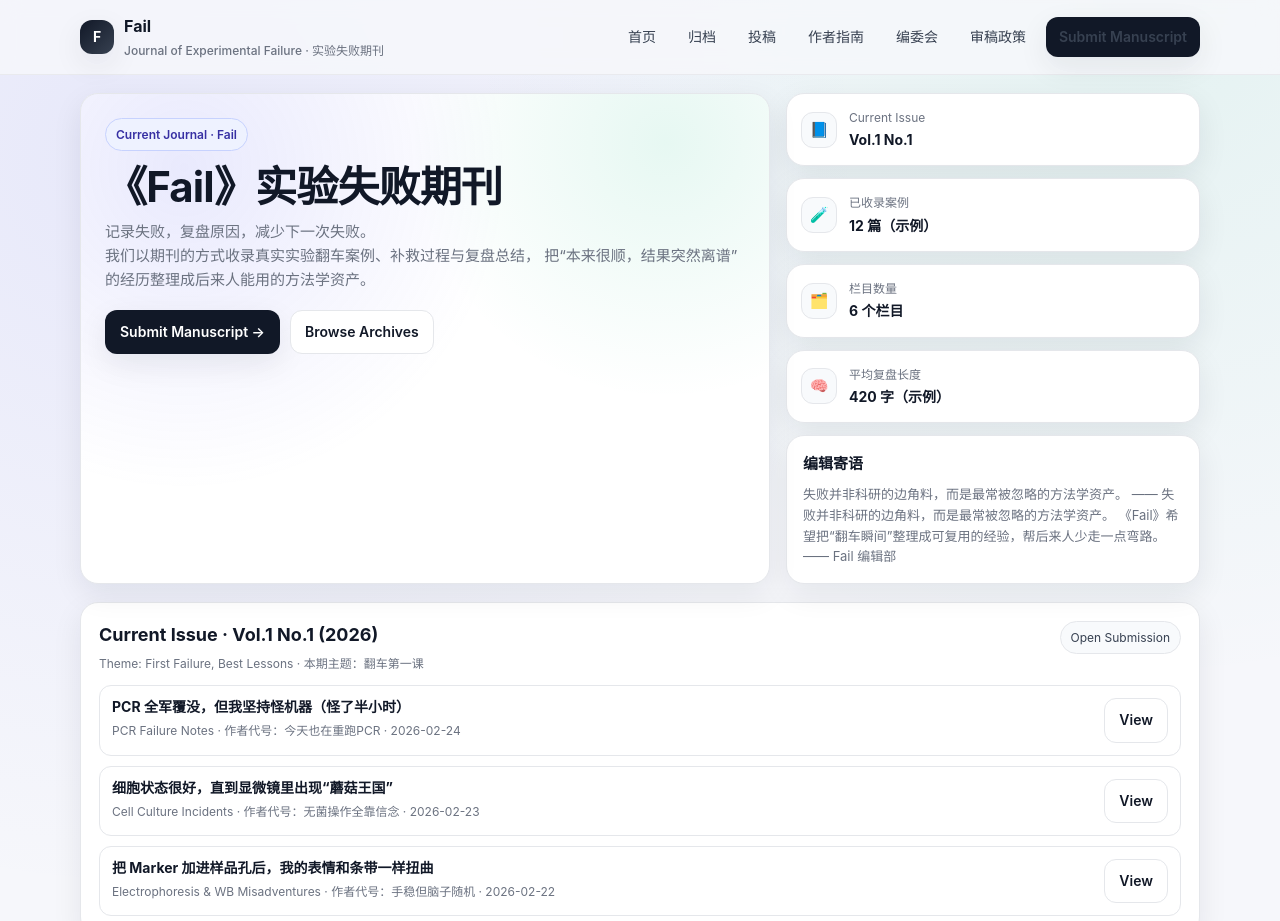
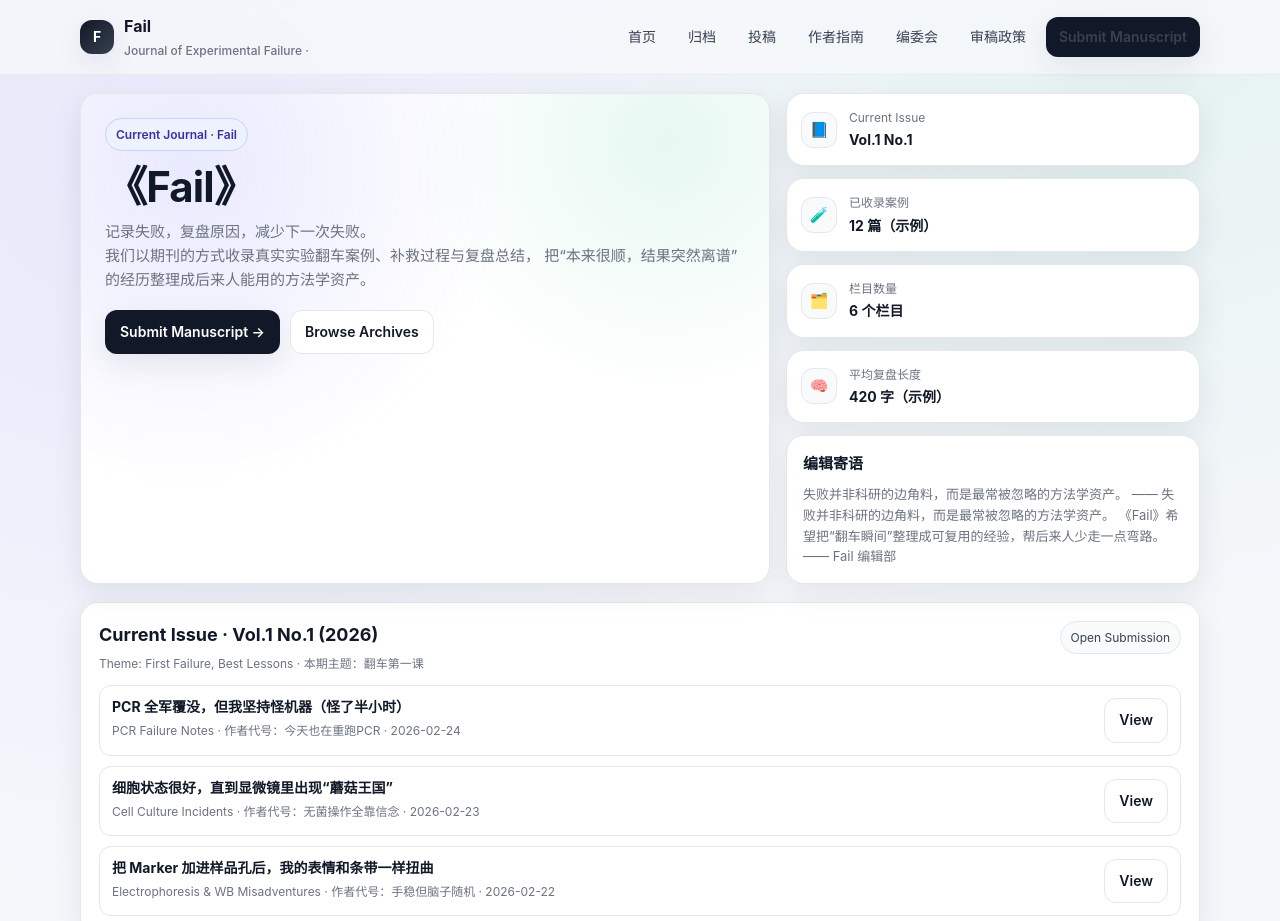
Before and after one commit to Biomed-SKLB/Fail, a plain HTML site: page index.html in a window 1280 px wide. Shown: the top 921 px of the page. Drawn offline with Linux system fonts and the light colour scheme.

Commit message:
Update index.html

```diff
--- a/index.html
+++ b/index.html
@@ -213,7 +213,7 @@
         <div class="logo">F</div>
         <div>
           Fail
-          <small>Journal of Experimental Failure · 实验失败期刊</small>
+          <small>Journal of Experimental Failure · </small>
         </div>
       </div>
 
@@ -235,7 +235,7 @@
       <div class="card hero-main">
         <div class="hero-content">
           <span class="pill">Current Journal · Fail</span>
-          <h1>《Fail》实验失败期刊</h1>
+          <h1>《Fail》</h1>
           <p class="lead">
             记录失败，复盘原因，减少下一次失败。<br/>
             我们以期刊的方式收录真实实验翻车案例、补救过程与复盘总结，
```
